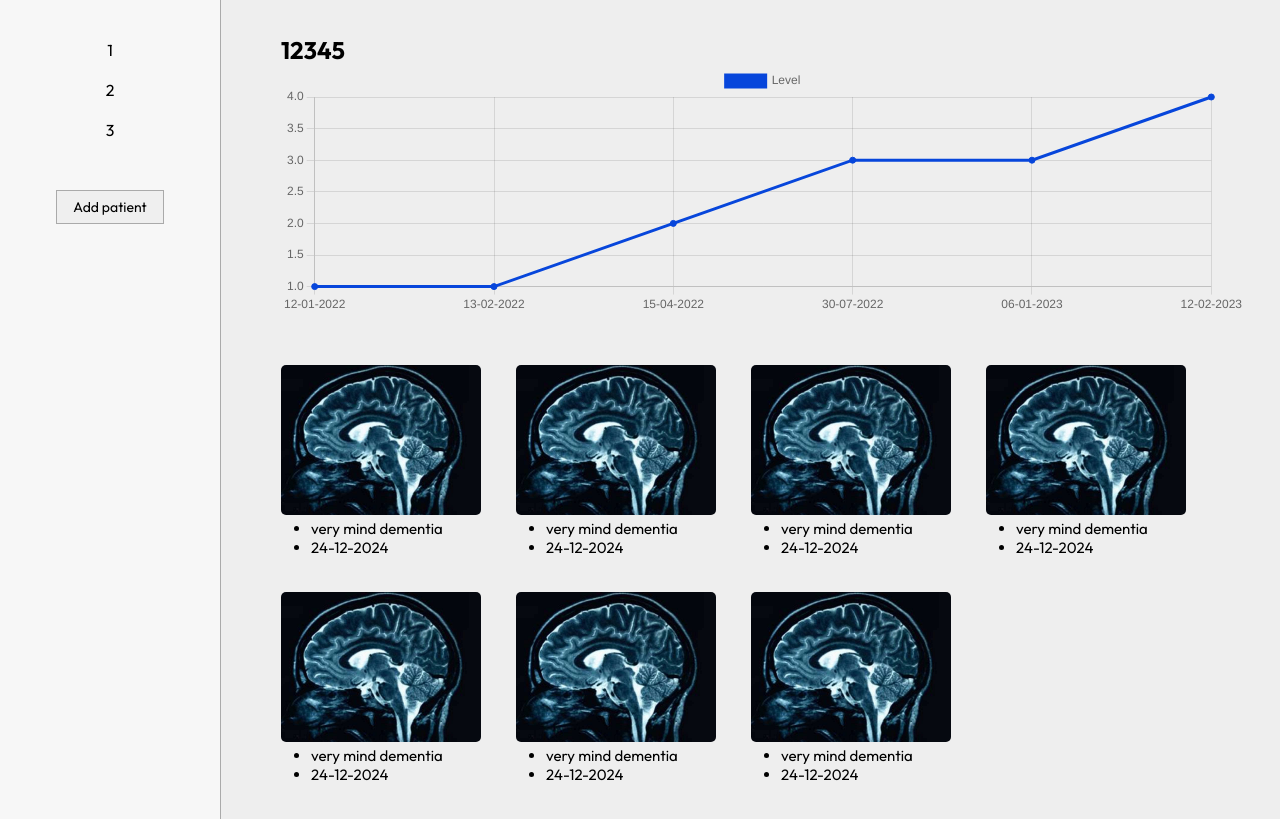
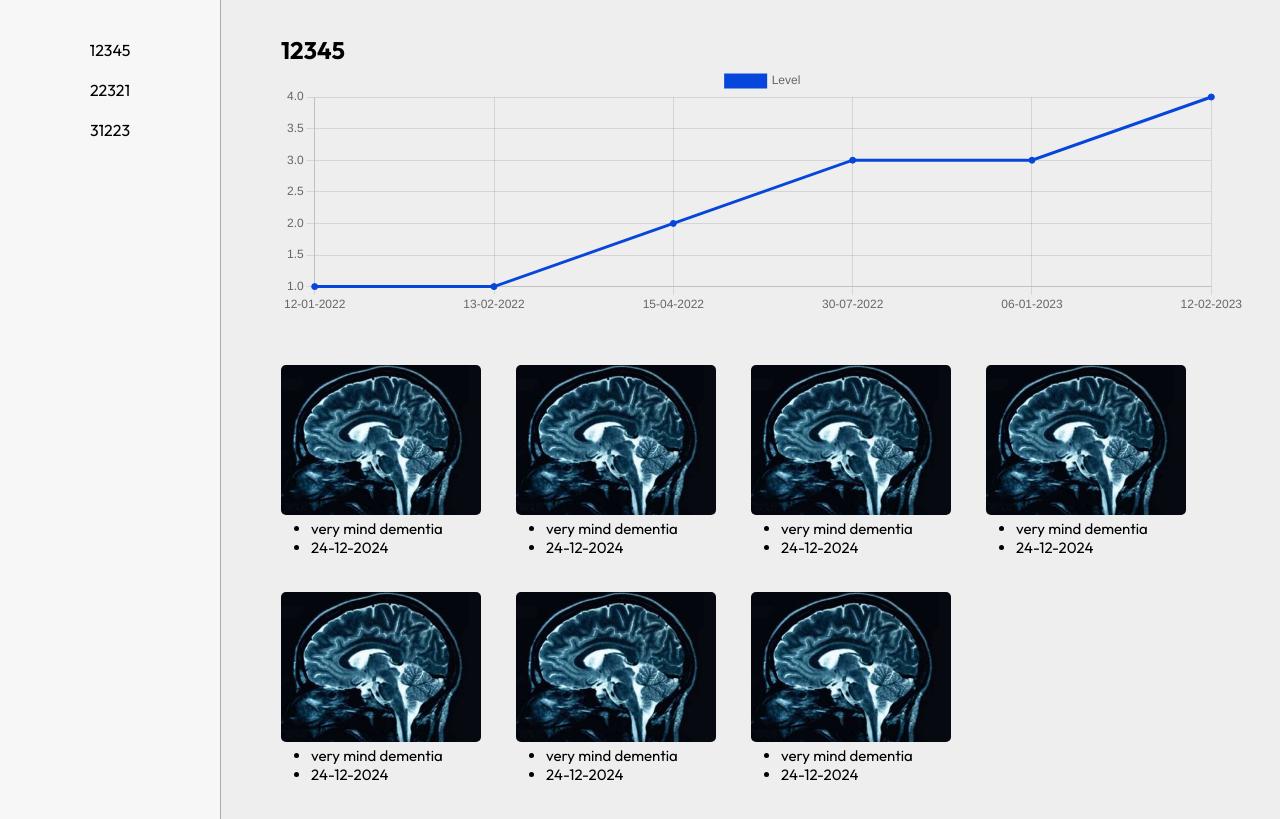
Before and after one commit to Aslam-Naseer/pillpal_UI, a Flask app: page / in a window 1280 px wide. Shown: the part 71-890 px from the top of the page. Run offline with Flask 3, Linux system fonts and the light colour scheme; parts of the project's set-up code (start-up, migrations or seed data) failed here and were passed over.

Commit message:
Remove add patient button

```diff
--- a/app.py
+++ b/app.py
@@ -24,7 +24,7 @@ def index():
     # response_bucket = supabase.table('buckets').select('*').execute()
     # response_medicine = supabase.table('medicines').select('*').execute()
 
-    patients_list = [1,2,3]
+    patients_list = [12345,22321,31223]
     images_list = ["a",12,2,3,4,4,4]
 
     labels = [
--- a/static/css/index.css
+++ b/static/css/index.css
@@ -41,16 +41,6 @@
   background-color: #00000016;
 }
 
-.add-patient {
-  margin-top: 30px;
-  border: 1px solid #aaa;
-  padding: 7px 16px;
-  cursor: pointer;
-  font-size: 14px;
-
-  align-self: center;
-}
-
 .img-grid {
   padding-top: 50px;
   display: grid;
--- a/templates/index.html
+++ b/templates/index.html
@@ -6,7 +6,6 @@
       <button class="patient_tile">{{pat}}</button>
       {% endfor %}
     </div>
-    <button class="add-patient">Add patient</button>
   </div>
   <div class="img-list">
     <h2>12345</h2>
@@ -35,8 +34,7 @@
 
 <div>
   <div class="empty-main">
-    <div>No patients found yet. Click to add patient</div>
-    <button class="add-patient">Add patient</button>
+    <div>No patients found yet. Use telegram bot to add patients</div>
   </div>
 </div>
 
```
